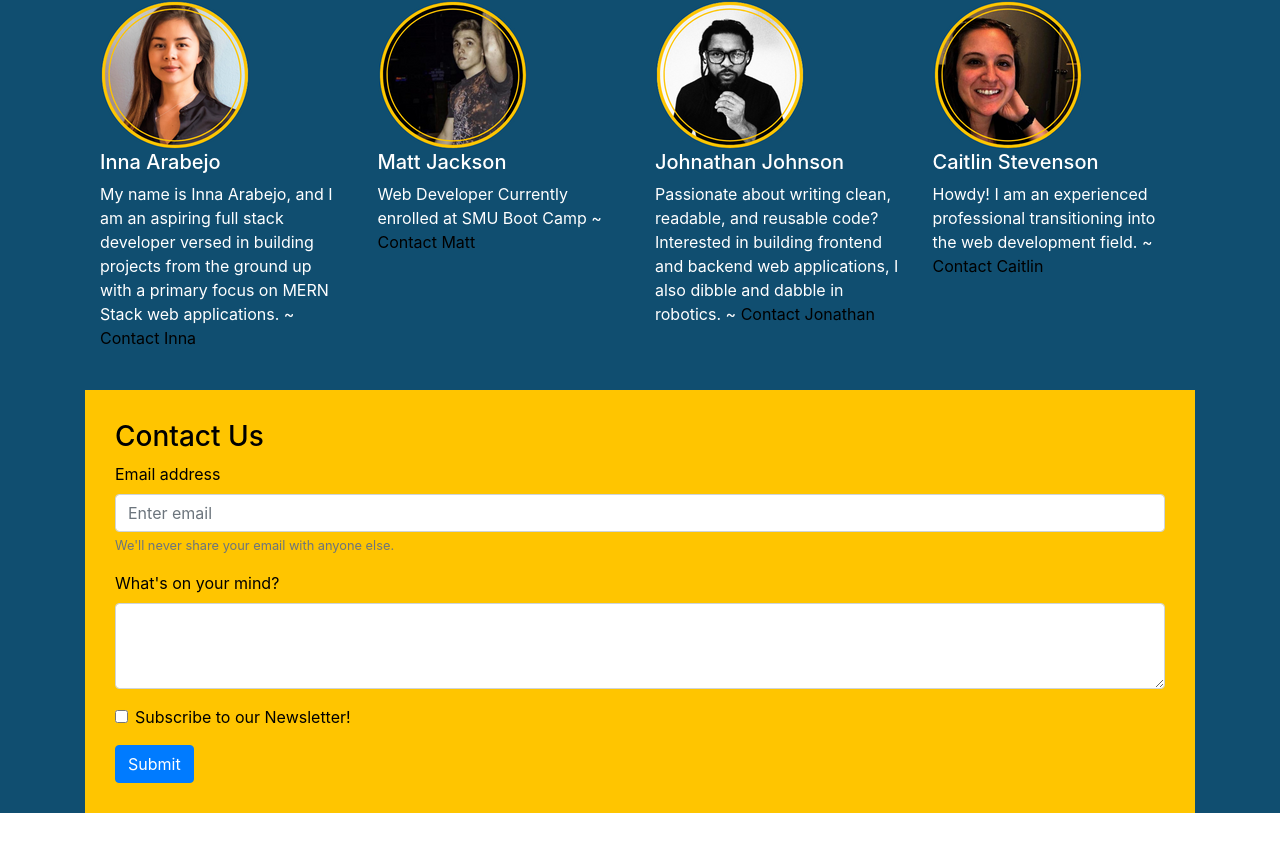
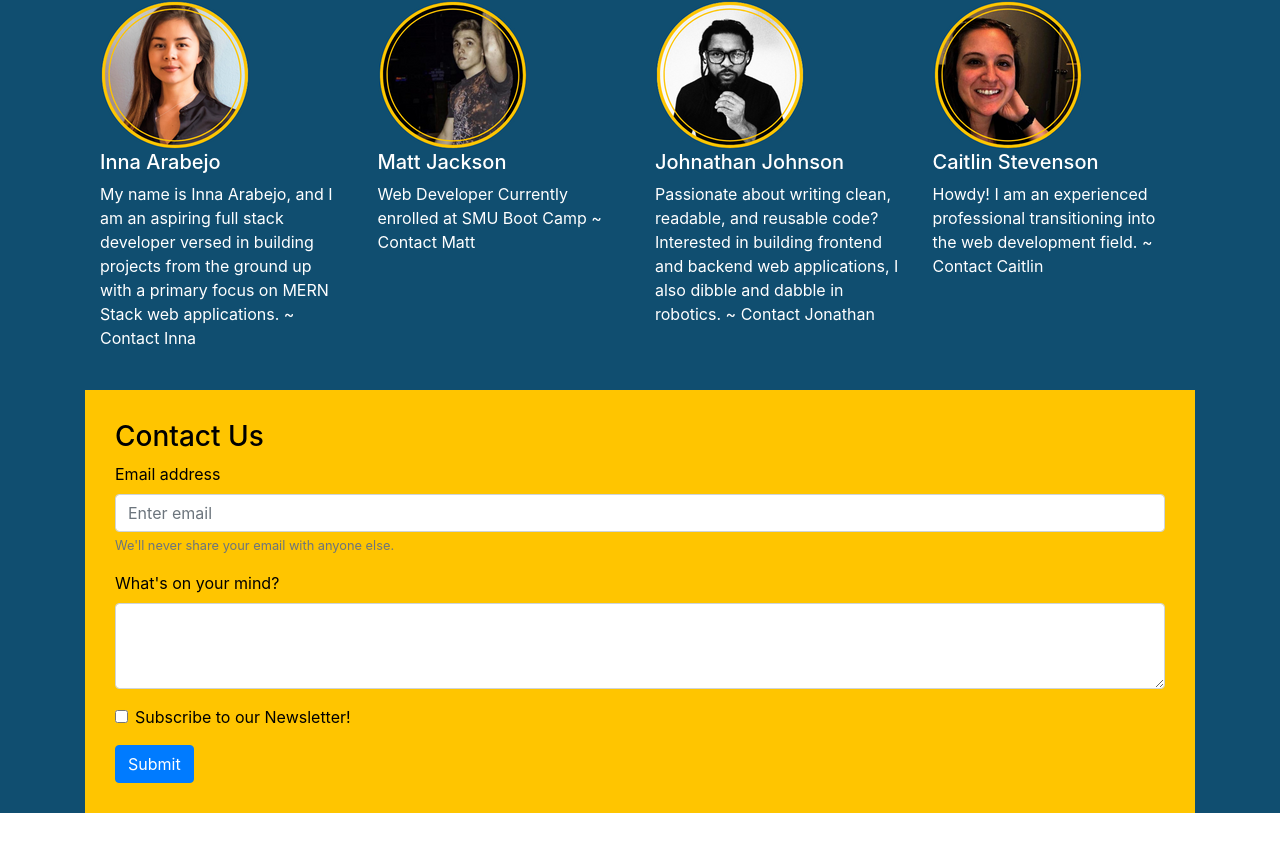
Before and after one commit to caitlinscodes/fgp_job_searchify, a React (Create React App) app in the folder client/: page / in a window 1280 px wide. Shown: the part 1024-1875 px from the top of the page. Built offline with nearby package versions, Linux system fonts and the light colour scheme.

Commit message:
upadate color to contact

```diff
--- a/client/src/components/Splash/Splash.jsx
+++ b/client/src/components/Splash/Splash.jsx
@@ -68,7 +68,12 @@ function Splash() {
                   My name is Inna Arabejo, and I am an aspiring full stack
                   developer versed in building projects from the ground up with
                   a primary focus on MERN Stack web applications.{" ~ "}
-                  <a href="https://github.com/inna-arabejo">Contact Inna</a>
+                  <a
+                    href="https://github.com/inna-arabejo"
+                    style={{ color: "white" }}
+                  >
+                    Contact Inna
+                  </a>
                 </p>
               </Col>
               <Col>
@@ -76,7 +81,12 @@ function Splash() {
                 <h5>Matt Jackson</h5>
                 <p>
                   Web Developer Currently enrolled at SMU Boot Camp{" ~ "}
-                  <a href="https://github.com/Matt4292">Contact Matt</a>
+                  <a
+                    href="https://github.com/Matt4292"
+                    style={{ color: "white" }}
+                  >
+                    Contact Matt
+                  </a>
                 </p>
               </Col>
               <Col>
@@ -86,7 +96,12 @@ function Splash() {
                   Passionate about writing clean, readable, and reusable code?
                   Interested in building frontend and backend web applications,
                   I also dibble and dabble in robotics.{" ~ "}
-                  <a href="https://github.com/jayBassMan">Contact Jonathan</a>
+                  <a
+                    href="https://github.com/jayBassMan"
+                    style={{ color: "white" }}
+                  >
+                    Contact Jonathan
+                  </a>
                 </p>
               </Col>
               <Col>
@@ -95,7 +110,12 @@ function Splash() {
                 <p>
                   Howdy! I am an experienced professional transitioning into the
                   web development field.{" ~ "}
-                  <a href="https://github.com/caitlinscodes">Contact Caitlin</a>
+                  <a
+                    href="https://github.com/caitlinscodes"
+                    style={{ color: "white" }}
+                  >
+                    Contact Caitlin
+                  </a>
                 </p>
               </Col>
             </Row>
```
Also changed, not shown: 1 other file (tests, documents, lock files or other folders).
